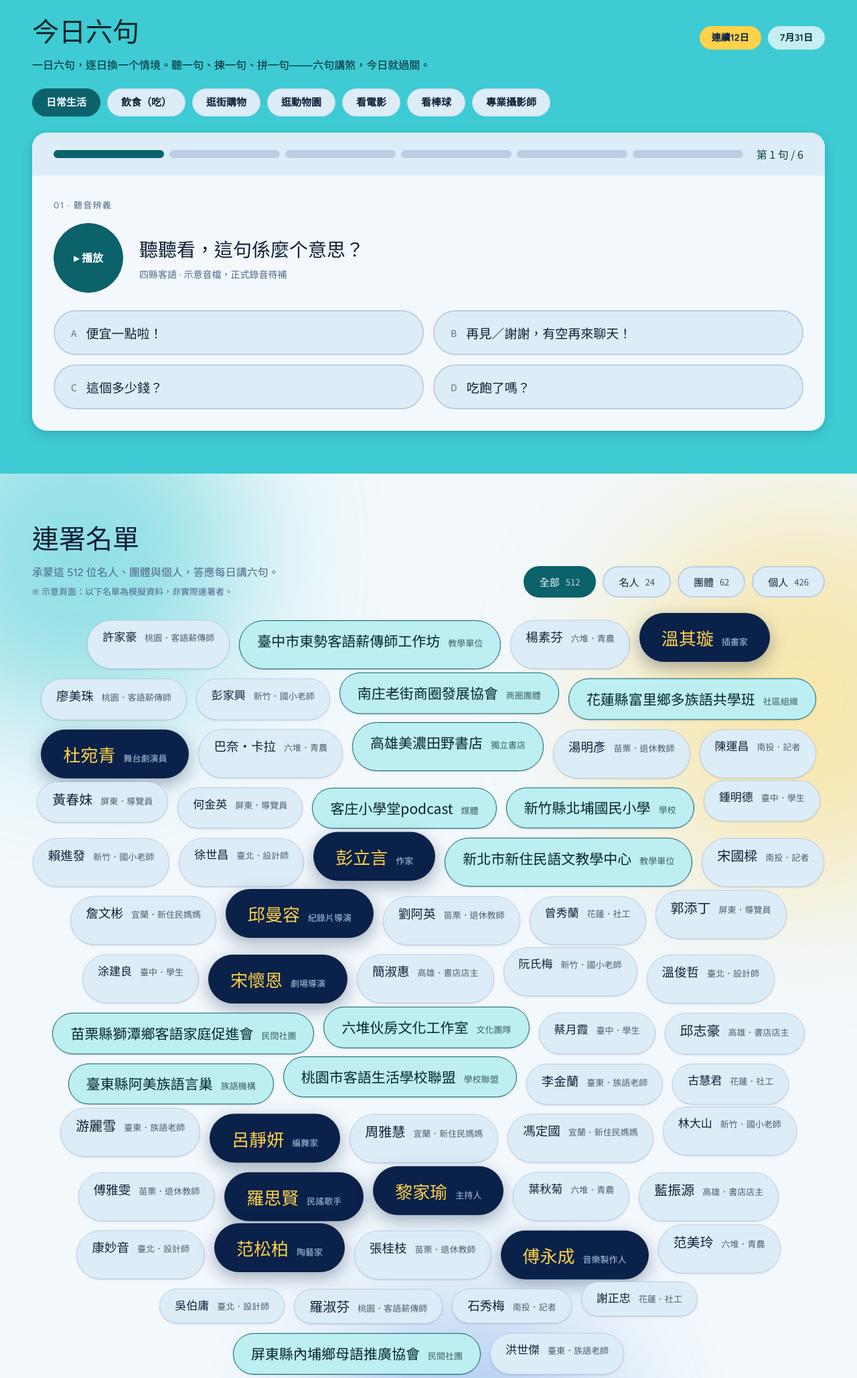
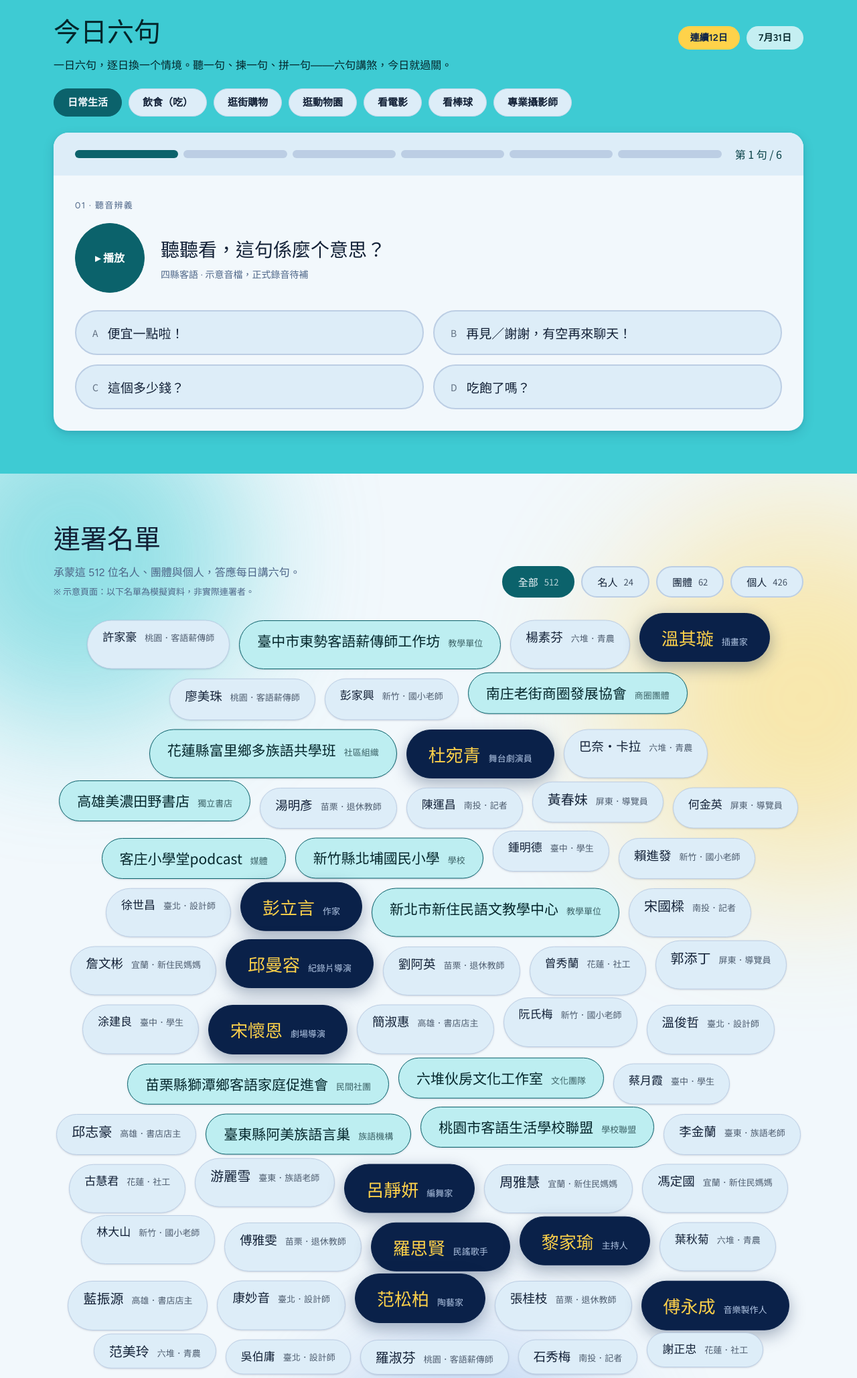
Before and after one commit to mowoo/demoweb, a PHP site: page /sixsentences/index.html in a window 1280 px wide. Shown: the part 722-2779 px from the top of the page at 67% size. Run offline with PHP 8.4, Linux system fonts and the light colour scheme; some web fonts are replaced.

Commit message:
一日講六句：內容加上 1120px 寬度上限，修正寬螢幕閱讀問題
移植時遺漏了原始 .dc.html 中 section.wrap padding 的 !important，
導致 section 的 inline padding:64px 48px 蓋過樣式表，左右僅剩 48px，
內容寬度隨螢幕無限增長（1328px 視窗下內容已達 1217px）。

改以 --content-max: 1120px 搭配左右 padding 夾住內容並置中，
背景色塊維持滿版。順帶修正 @media 內 .wrap 特異性低於 section.wrap，
會使手機版 22px 邊距失效的問題。

實測 2545 / 1328 / 375px 三個斷點內容寬各為 1120 / 1120 / 331，皆無水平捲動。

Co-Authored-By: Claude Opus 5 <noreply@anthropic.com>

```diff
--- a/sixsentences/css/style.css
+++ b/sixsentences/css/style.css
@@ -85,9 +85,22 @@ h1, h2, h3 { font-family: var(--font-heading); font-weight: 400; }
 
 /* ---------- 版面 ---------- */
 
+/* 內容最大寬度。背景色維持滿版，只有內容被夾住並置中，
+   所以用左右 padding 而非 max-width（後者會把色塊一起縮掉）。
+   需要調整閱讀寬度時改這一個值即可。 */
+:root { --content-max: 1120px; }
+
+/* 這幾個區塊的 HTML 帶著 inline padding（例：padding:64px 48px），
+   優先權高過樣式表，所以必須用 !important 才壓得住左右值。
+   上下的 inline padding 不受影響，各區塊維持原本的垂直節奏。 */
 section.wrap,
-nav.wrap,
 footer.wrap {
+  padding-left: max(48px, calc((100% - var(--content-max)) / 2)) !important;
+  padding-right: max(48px, calc((100% - var(--content-max)) / 2)) !important;
+}
+
+/* 導覽列是浮在主視覺上的膠囊列，不套內容寬度上限 */
+nav.wrap {
   padding-left: max(48px, 15%);
   padding-right: max(48px, 15%);
 }
@@ -312,7 +325,11 @@ footer.wrap {
   .hero { min-height: 78vh; }
   .heroIn { padding: 26px 22px 110px !important; gap: 28px !important; }
   .heroLead { font-size: 19px !important; }
-  .wrap { padding-left: 22px !important; padding-right: 22px !important; }
+  /* 需與 section.wrap / footer.wrap 同等或更高的特異性，否則壓不過上面的內容寬度規則 */
+  .wrap,
+  section.wrap,
+  footer.wrap,
+  nav.wrap { padding-left: 22px !important; padding-right: 22px !important; }
   .split { grid-template-columns: 1fr !important; }
   .tri { grid-template-columns: 1fr !important; }
   .duo { grid-template-columns: 1fr !important; }
```
